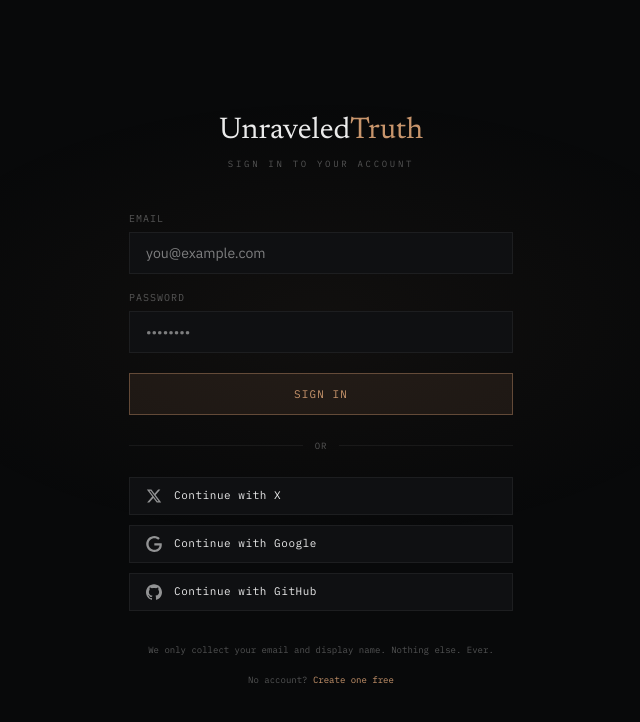
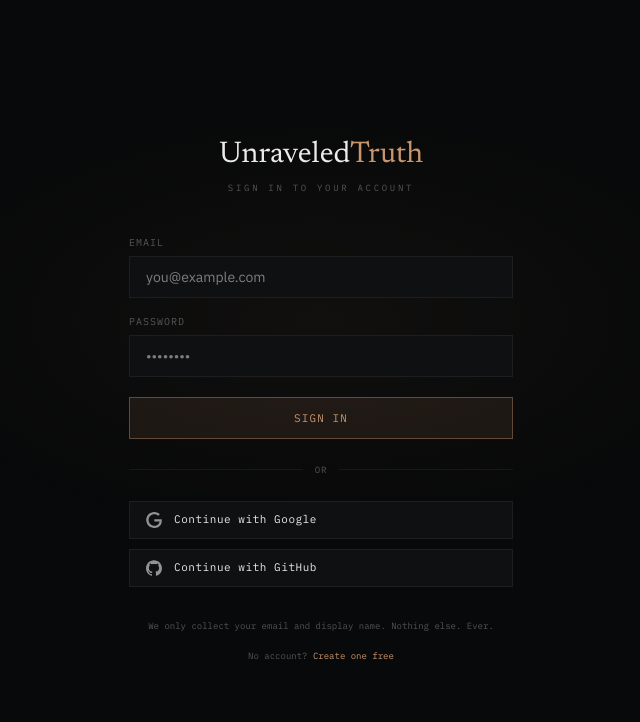
Before and after one commit to gojiraventures/loom, a Next.js app in the folder unraveled/: page /login in a window 1280 px wide. Shown: the top 722 px of the page, without its empty margins (319-959 px from the left). Built offline with nearby package versions, Linux system fonts and the light colour scheme; no server answers.

Commit message:
chore: remove X/Twitter OAuth button (provider broken on Supabase)

```diff
--- a/unraveled/src/components/auth/OAuthButtons.tsx
+++ b/unraveled/src/components/auth/OAuthButtons.tsx
@@ -5,15 +5,6 @@ import { createBrowserSupabaseClient } from '@/lib/supabase';
 import type { Provider } from '@supabase/supabase-js';
 
 const PROVIDERS: { id: Provider; label: string; icon: React.ReactNode }[] = [
-  {
-    id: 'twitter',
-    label: 'Continue with X',
-    icon: (
-      <svg viewBox="0 0 24 24" className="w-4 h-4" fill="currentColor">
-        <path d="M18.244 2.25h3.308l-7.227 8.26 8.502 11.24H16.17l-5.214-6.817L4.99 21.75H1.68l7.73-8.835L1.254 2.25H8.08l4.713 6.231zm-1.161 17.52h1.833L7.084 4.126H5.117z" />
-      </svg>
-    ),
-  },
   {
     id: 'google',
     label: 'Continue with Google',
```
